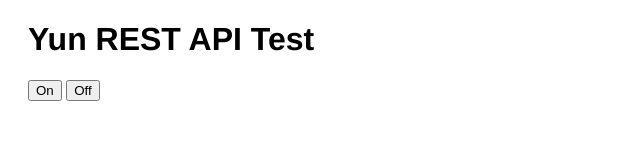
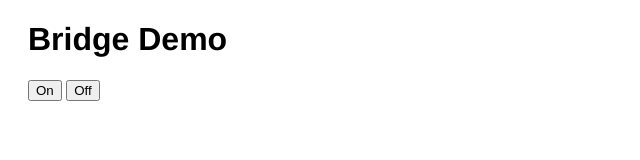
Before and after one commit to soundanalogous/Yun-REST-API-Examples, a plain HTML site: page BridgeDemo/www/index.html in a window 1280 px wide. Shown: the whole page, without its empty margins (0-640 px from the left). Drawn offline with Linux system fonts and the light colour scheme.

Commit message:
renamed BridgeTest to BridgeDemo

```diff
--- a/BridgeTest/www/index.html
+++ b/BridgeDemo/www/index.html
@@ -2,14 +2,14 @@
 <html>
   <head>
     <meta charset="utf-8">
-    <title>Yun REST API Test</title>
+    <title>Bridge Demo</title>
 
     <link rel="stylesheet" href="css/main.css">
   </head>
   <body>
 
     <div class="container">
-      <h1>Yun REST API Test</h1>
+      <h1>Bridge Demo</h1>
       <button id="on">On</button>
       <button id="off">Off</button>
     </div>
```
Also changed, not shown: BridgeDemo/www/css/main.css (renamed from BridgeTest/www/css/main.css), BridgeDemo/www/js/main.js (renamed from BridgeTest/www/js/main.js), BridgeDemo/www/js/vendor/jquery.min.js (renamed from BridgeTest/www/js/vendor/jquery.min.js), 2 other files.
